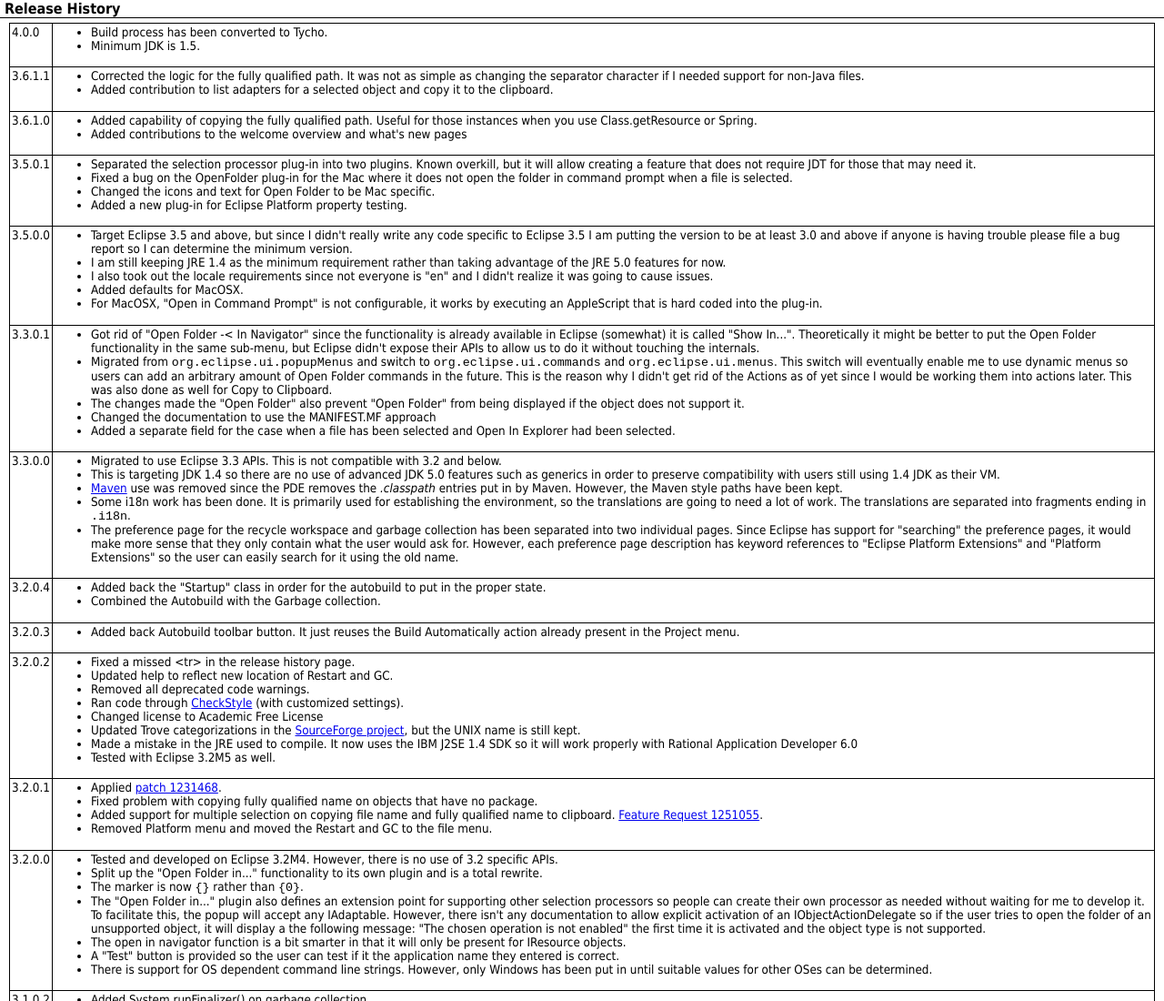
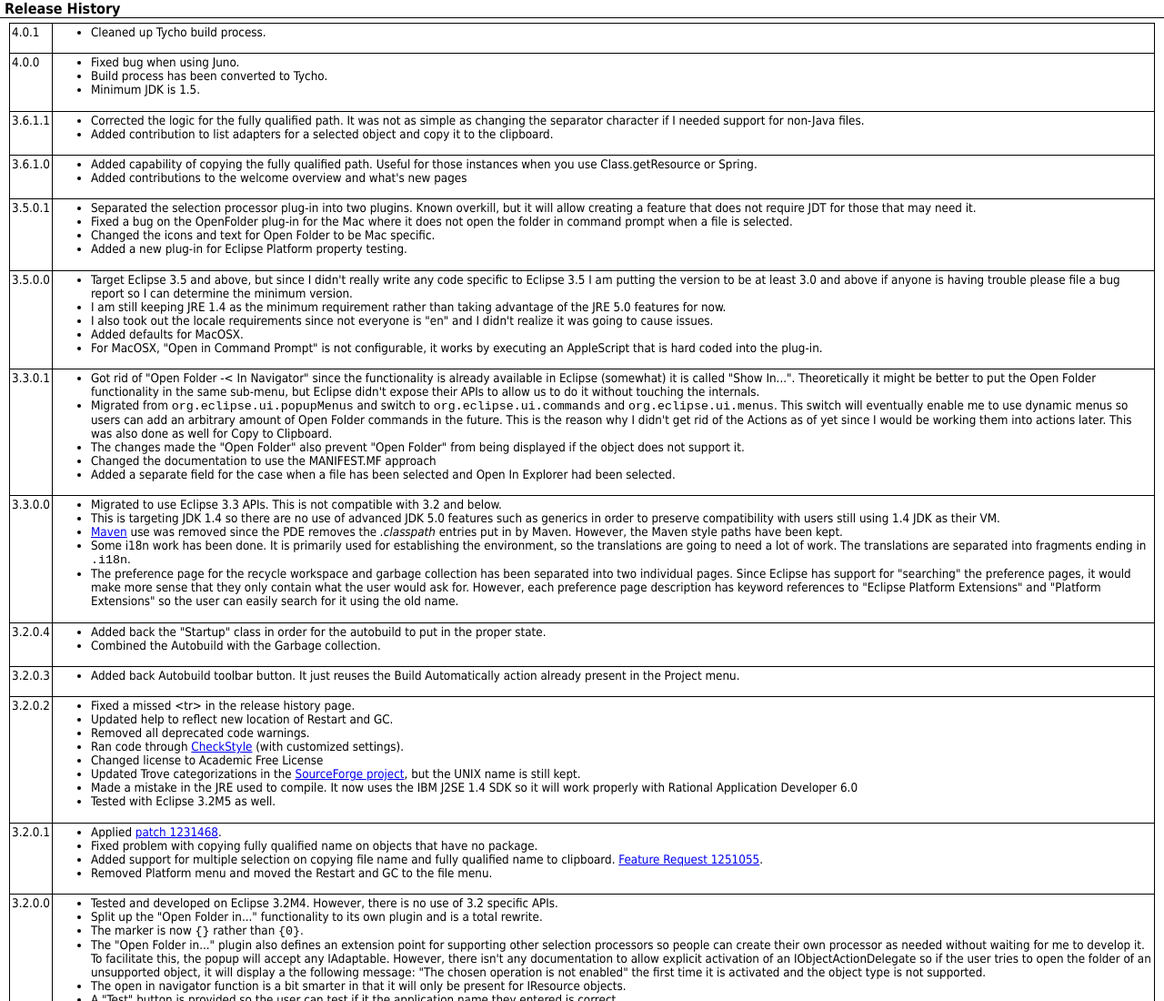
Before and after one commit to trajano/tooling, a plain HTML site: page net.trajano.eclipse.platform.doc/html/history.html in a window 1280 px wide. Shown: the top 1100 px of the page at 91% size. Drawn offline with Linux system fonts and the light colour scheme.

Commit message:
Updated history

```diff
--- a/net.trajano.eclipse.platform.doc/html/history.html
+++ b/net.trajano.eclipse.platform.doc/html/history.html
@@ -13,9 +13,18 @@
 <div class="content">
 <table summary="">
     <tr>
+        <td>4.0.1</td>
+        <td>
+        <ul>
+            <li>Cleaned up Tycho build process.</li>
+        </ul>
+        </td>
+    </tr>
+    <tr>
         <td>4.0.0</td>
         <td>
         <ul>
+            <li>Fixed bug when using Juno.</li>
             <li>Build process has been converted to Tycho.</li>
             <li>Minimum JDK is 1.5.</li>
         </ul>
```
Lines whose indentation alone changed are shown as unchanged.
